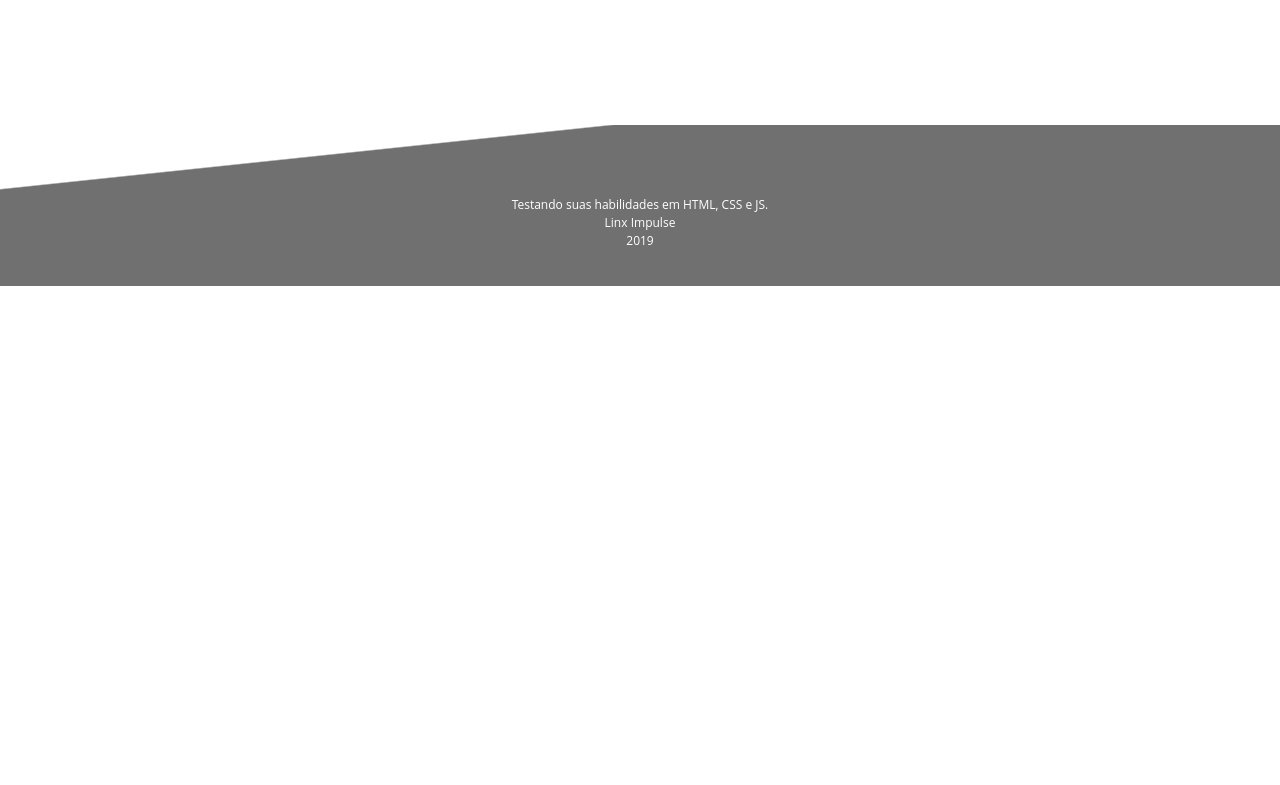
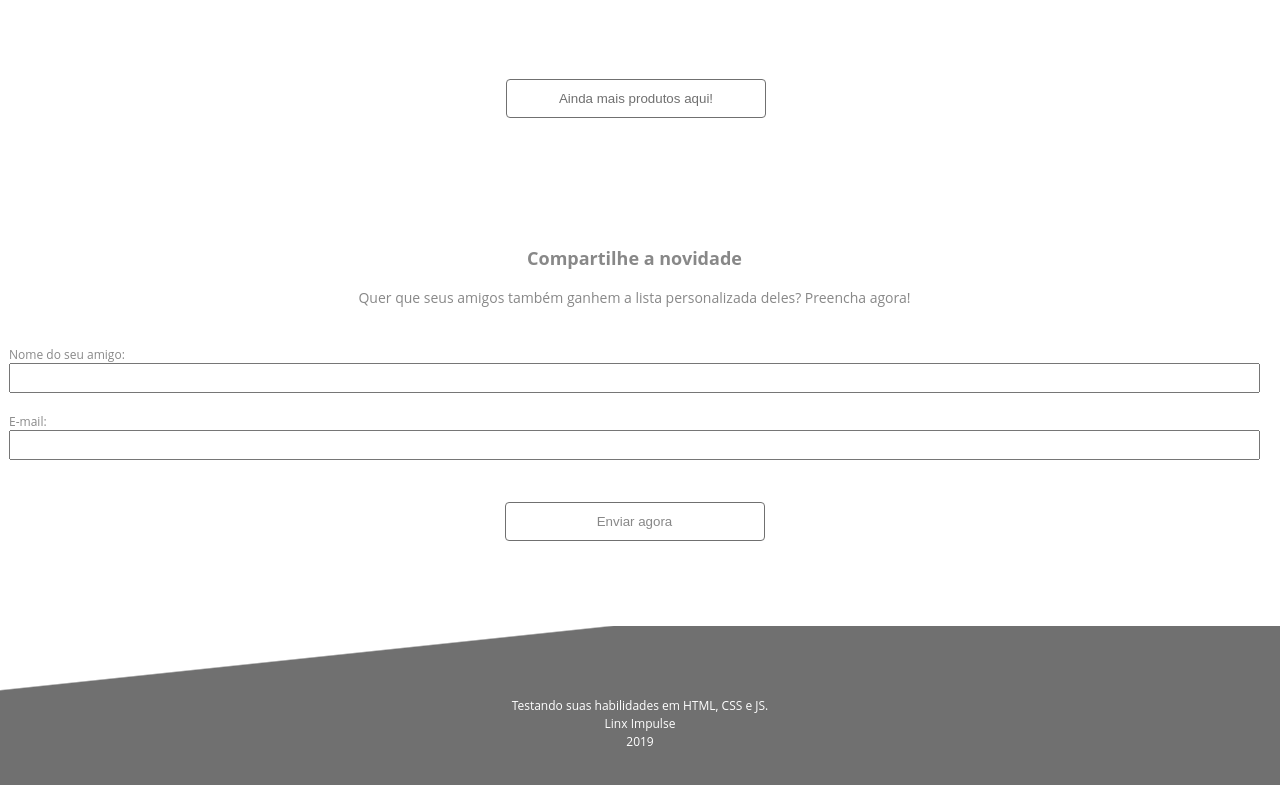
Before and after one commit to eduardodelduqui/desafio-linx, a plain HTML site: page index.html in a window 1280 px wide. Shown: the part 2402-3187 px from the top of the page. Before the commit the page ends 2688 px from the top, so only its background shows below. Drawn offline with nearby package versions, Linux system fonts and the light colour scheme.

Commit message:
share section added, see more button added

```diff
--- a/css/index.css
+++ b/css/index.css
@@ -226,6 +226,62 @@ body {
     margin: 52px auto 0 auto;
 }
 
+/* SECTION SHARE */
+
+#section-share {
+    margin: 0px 20px 85px 9px;
+}
+
+.section-share-title {
+    color: #888888;
+    font-size: 18px;
+    margin-bottom: 0px 0px 44px 0px;
+    text-align: center;
+}
+
+#section-share span {
+    display: block;
+    font-size: 14px;
+    text-align: center;
+    margin-bottom: 39px;
+    color: #888888;
+}
+
+.form-share {
+    color: #888888;
+    width: 100%;
+}
+
+.form-share label {
+    display: block;
+    font-size: 12px;
+}
+
+.form-share .input-group:first-child {
+    margin-bottom: 20px;
+}
+
+.form-share .input-group:last-child {
+    margin-bottom: 42px;
+}
+
+.form-share input {
+    box-sizing: border-box;
+    width: 100%;
+    height: 30px;
+}
+
+.share-button {
+    width: 260px;
+    height: 39px;
+    background: #FFFFFF 0% 0% no-repeat padding-box;
+    border: 1px solid #707070;
+    border-radius: 4px;
+    display: block;
+    margin: 0 auto;
+    color: #888888;
+}
+
 /* FOOTER */
 footer {
     background: linear-gradient(-6deg, #707070 78%, #FFF 78.5%)
--- a/index.html
+++ b/index.html
@@ -158,7 +158,27 @@
                         <button class="buy-button">Comprar</button>
                     </div>
                 </div>
+                <button class="see-more-button">Ainda mais produtos aqui!</button>
             </div>
+        </section>
+        <section id="section-share">
+            <h3 class="section-share-title">
+                Compartilhe a novidade
+            </h3>
+            <span>Quer que seus amigos também ganhem a lista personalizada deles? Preencha agora!</span>
+            <form action="">
+                <div class="form-share">
+                    <div class="input-group">
+                        <label for="input-friend-name">Nome do seu amigo:</label>
+                        <input type="text" id="input-friend-name">
+                    </div>
+                    <div class="input-group">
+                        <label for="input-friend-email">E-mail:</label>
+                        <input type="text" id="input-friend-email" name="email">
+                    </div>
+                </div>
+                <button type="submit" class="share-button">Enviar agora</button>
+            </form>
         </section>
     </main>
     <footer>
```
